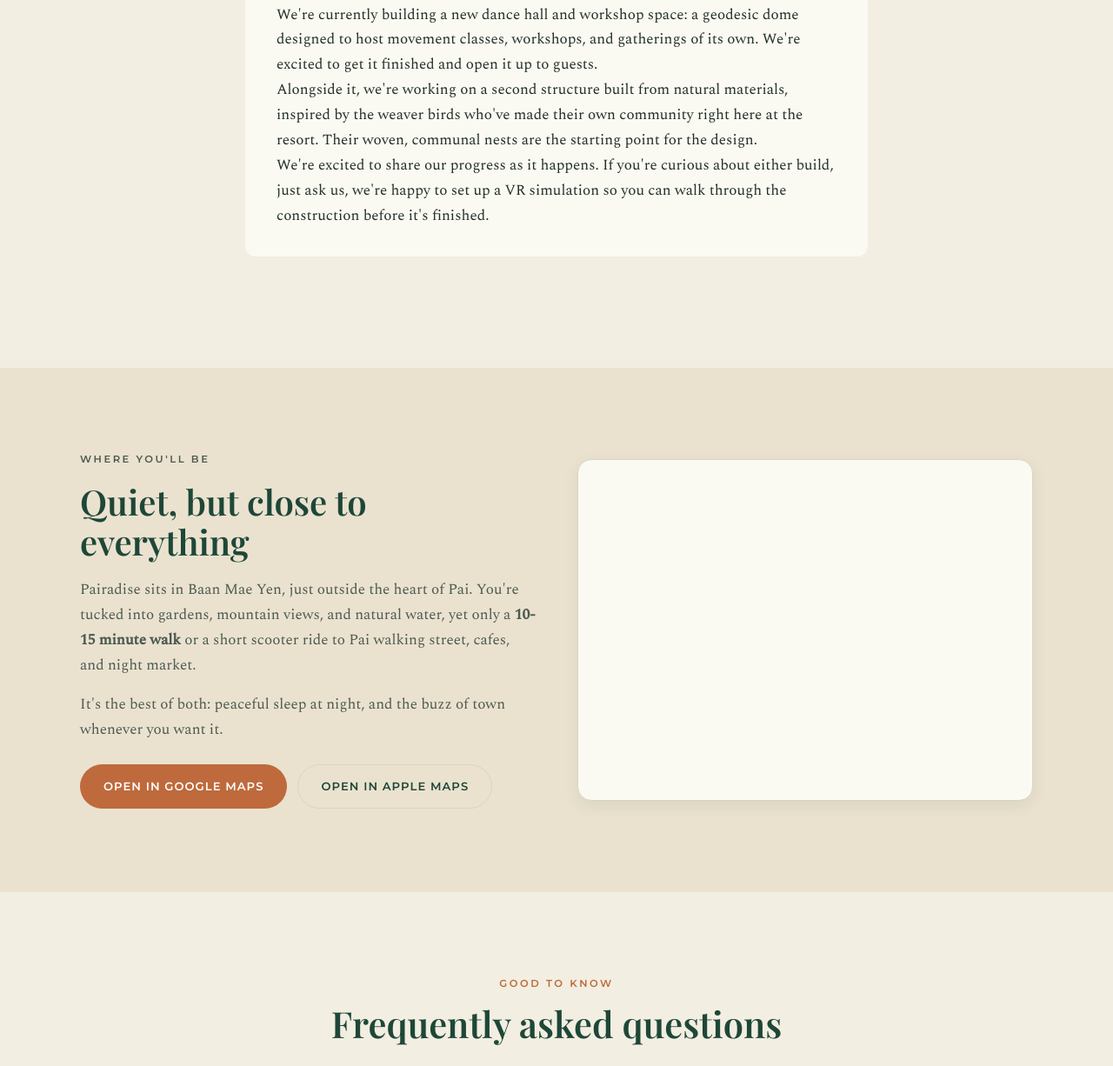
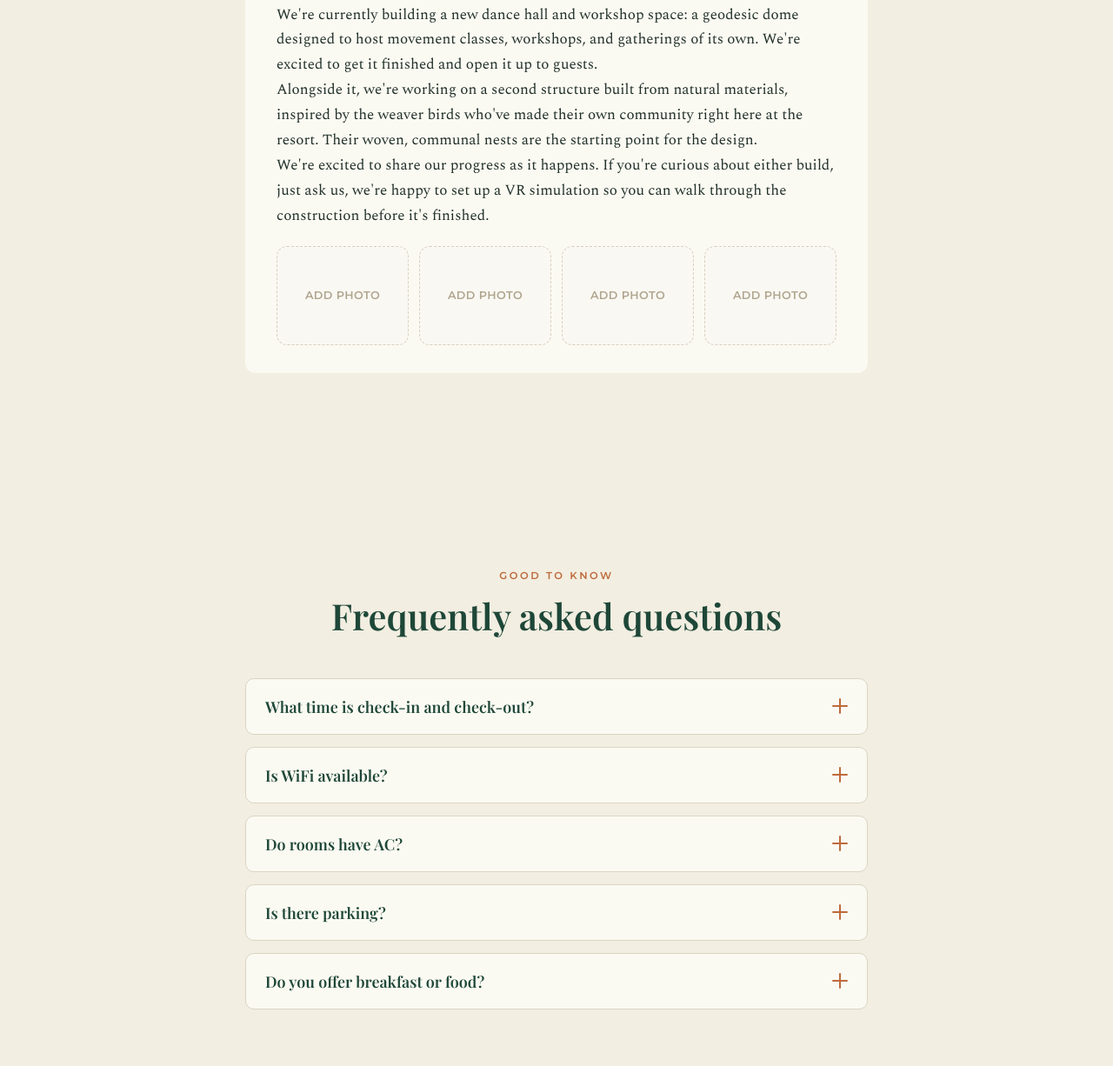
Before and after one commit to Pairadise-resort/pairadise-website, a plain HTML site: page happenings.html in a window 1280 px wide. Shown: the part 1716-2942 px from the top of the page at 87% size. Drawn offline with nearby package versions, Linux system fonts and the light colour scheme; a web font is replaced by a local one.

Commit message:
Add files via upload

```diff
--- a/happenings.html
+++ b/happenings.html
@@ -195,30 +195,20 @@
           <p>We're currently building a new dance hall and workshop space: a geodesic dome designed to host movement classes, workshops, and gatherings of its own. We're excited to get it finished and open it up to guests.</p>
           <p>Alongside it, we're working on a second structure built from natural materials, inspired by the weaver birds who've made their own community right here at the resort. Their woven, communal nests are the starting point for the design.</p>
           <p>We're excited to share our progress as it happens. If you're curious about either build, just ask us, we're happy to set up a VR simulation so you can walk through the construction before it's finished.</p>
+
+          <!-- ============================================================
+               PLACEHOLDER IMAGES: swap these for real construction/progress
+               photos once you have them. Currently styled placeholder
+               boxes, not broken image links.
+               ============================================================ -->
+          <div class="happenings-photo-grid">
+            <div class="happenings-photo-placeholder" role="img" aria-label="Photo placeholder: What We're Building">Add photo</div>
+            <div class="happenings-photo-placeholder" role="img" aria-label="Photo placeholder: What We're Building">Add photo</div>
+            <div class="happenings-photo-placeholder" role="img" aria-label="Photo placeholder: What We're Building">Add photo</div>
+            <div class="happenings-photo-placeholder" role="img" aria-label="Photo placeholder: What We're Building">Add photo</div>
+          </div>
         </div>
 
-      </div>
-    </section>
-
-    <!-- ============================================================
-         6. LOCATION
-         ============================================================ -->
-    <section class="section section-sand" id="location">
-      <div class="container location-inner">
-        <div class="location-text">
-          <p class="eyebrow">Where you'll be</p>
-          <h2>Quiet, but close to everything</h2>
-          <p>Pairadise sits in Baan Mae Yen, just outside the heart of Pai. You're tucked into gardens, mountain views, and natural water, yet only a <strong>10-15 minute walk</strong> or a short scooter ride to Pai walking street, cafes, and night market.</p>
-          <p>It's the best of both: peaceful sleep at night, and the buzz of town whenever you want it.</p>
-          <div class="location-actions">
-            <!-- REPLACE: Google Maps link with your resort's place URL -->
-            <a class="btn btn-primary" href="https://maps.google.com/?q=Pairadise+Resort+Pai" target="_blank" rel="noopener noreferrer">Open in Google Maps</a>
-            <!-- REPLACE: Apple Maps link with your resort's place URL -->
-            <a class="btn btn-soft" href="https://maps.apple.com/?q=Pairadise+Resort+Pai" target="_blank" rel="noopener noreferrer">Open in Apple Maps</a>
-          </div>
-        </div>
-        <!-- REPLACE: assets/location.jpg (map snapshot or scenic photo) -->
-        <div class="location-img" style="background-image:url('assets/location.jpg')" role="img" aria-label="Map area around Pairadise Resort in Pai"></div>
       </div>
     </section>
 
@@ -317,10 +307,10 @@
       <div class="footer-col">
         <h3>Explore</h3>
         <ul class="footer-nav">
-          <li><a href="#rooms">Rooms</a></li>
-          <li><a href="#amenities">Amenities</a></li>
-          <li><a href="#location">Location</a></li>
-          <li><a href="#faq">FAQ</a></li>
+          <li><a href="index.html#rooms">Rooms</a></li>
+          <li><a href="index.html#amenities">Amenities</a></li>
+          <li><a href="index.html#location">Location</a></li>
+          <li><a href="index.html#faq">FAQ</a></li>
           <!-- REPLACE: booking link → Lodgify -->
           <li><a href="https://pairadise.lodgify.com" target="_blank" rel="noopener noreferrer">Book Now</a></li>
         </ul>
```
